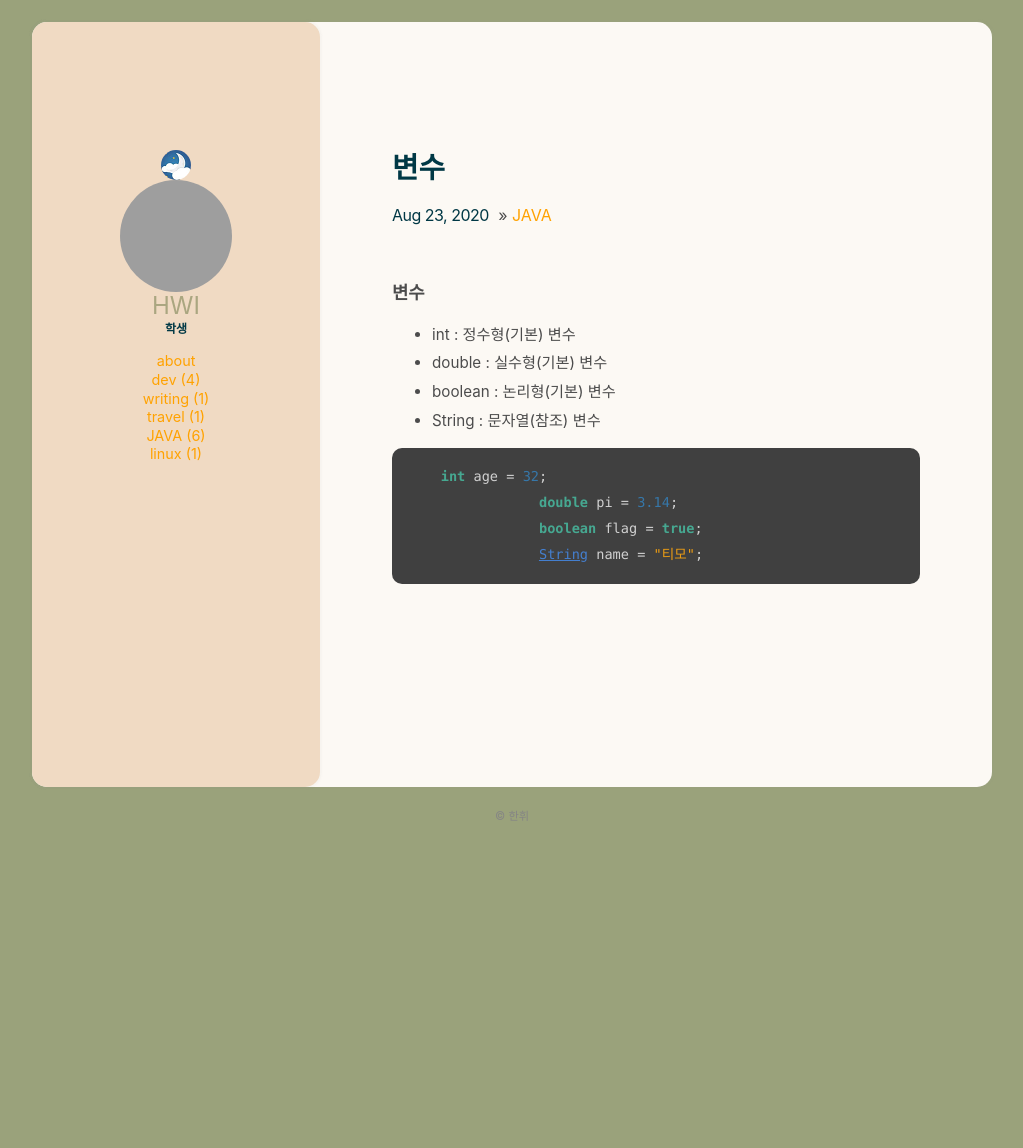
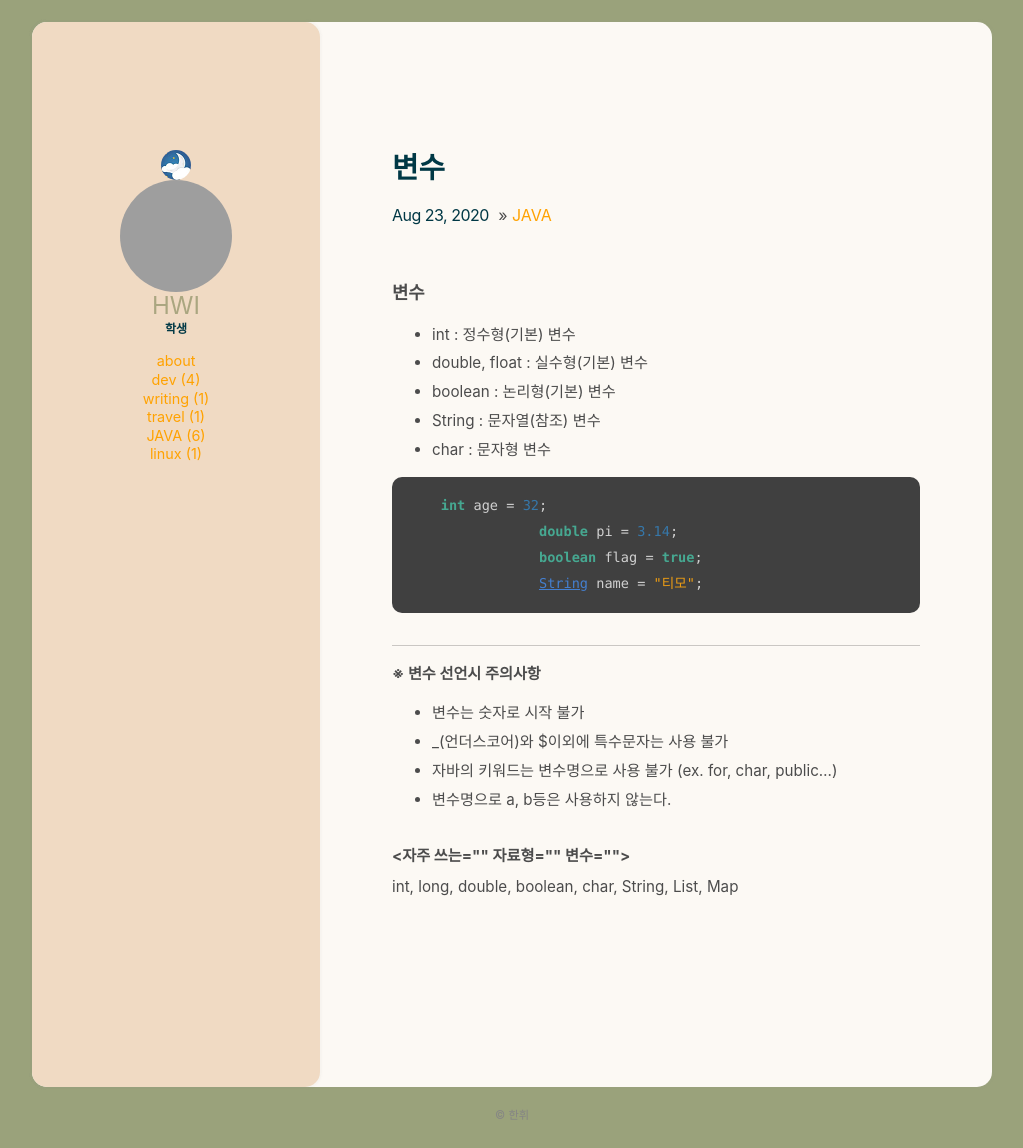
Before and after one commit to hanhwi6819/blog, a Jekyll site: the page built from _posts/2020-08-23-변수.md, in a window 1280 px wide. Shown: the whole page, without its empty margins (128-1151 px from the left). Built offline with Jekyll 4.4.1, drawn with Linux system fonts in a browser that asks for light colours; before the commit the page ends 922 px from its top, so only the background shows below that; grey boxes are pictures that could not be loaded.

Commit message:
내용 추가

````diff
--- a/_posts/2020-08-23-변수.md
+++ b/_posts/2020-08-23-변수.md
@@ -6,9 +6,10 @@ comments: true
 
 ### 변수
 - int : 정수형(기본) 변수
-- double : 실수형(기본) 변수
+- double, float : 실수형(기본) 변수
 - boolean : 논리형(기본) 변수
 - String : 문자열(참조) 변수
+- char : 문자형 변수
 
 ```java
     int age = 32;
@@ -16,3 +17,12 @@ comments: true
 		boolean flag = true;
 		String name = "티모";
 ```
+---
+**※ 변수 선언시 주의사항**
+- 변수는 숫자로 시작 불가
+- _(언더스코어)와 $이외에 특수문자는 사용 불가
+- 자바의 키워드는 변수명으로 사용 불가 (ex. for, char, public...)
+- 변수명으로 a, b등은 사용하지 않는다.
+
+#### <자주 쓰는 자료형 변수>
+int, long, double, boolean, char, String, List, Map
````
Also changed, not shown: _posts/2020-08-16-주석.md (+18 -4 lines).
